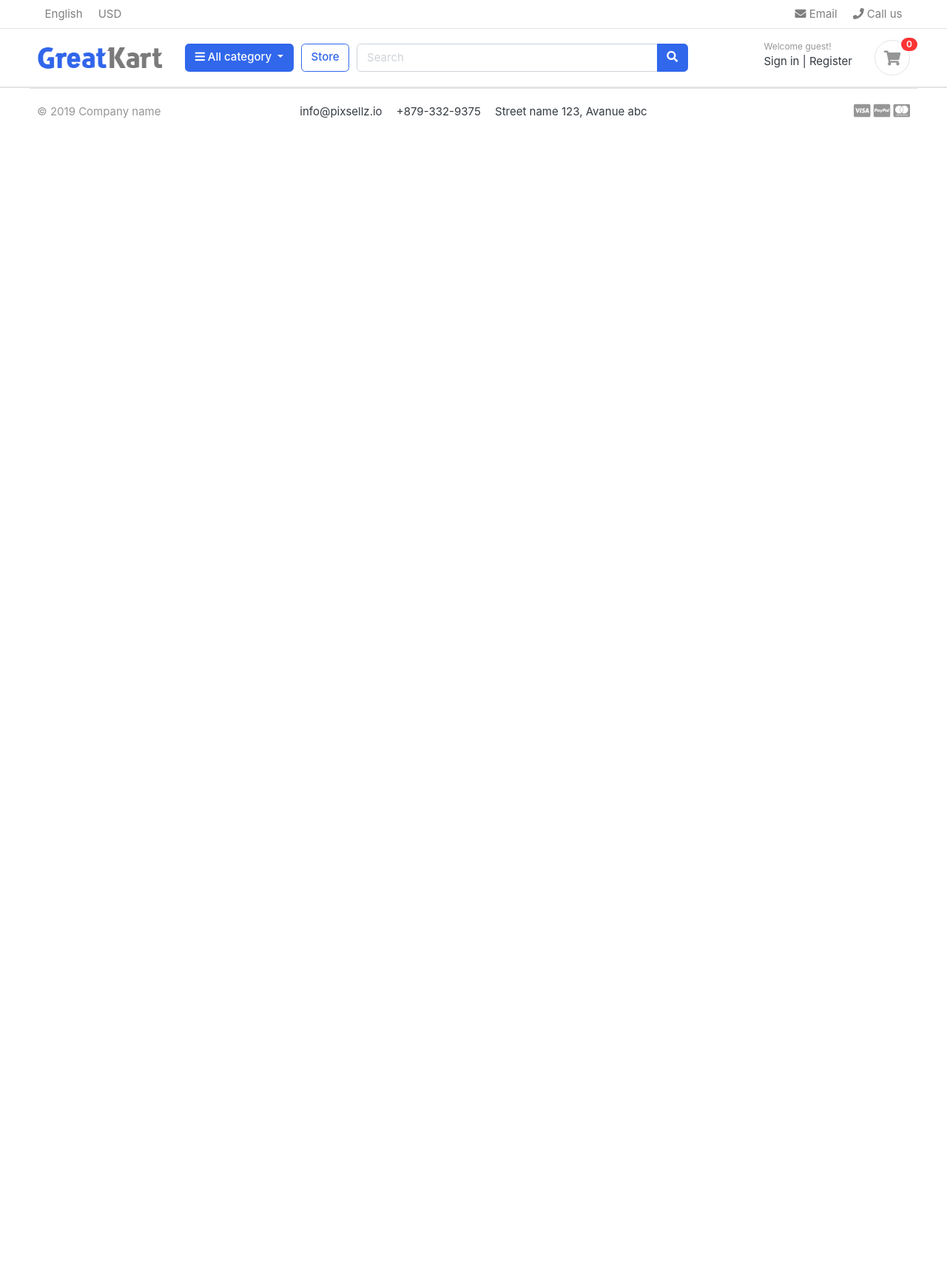
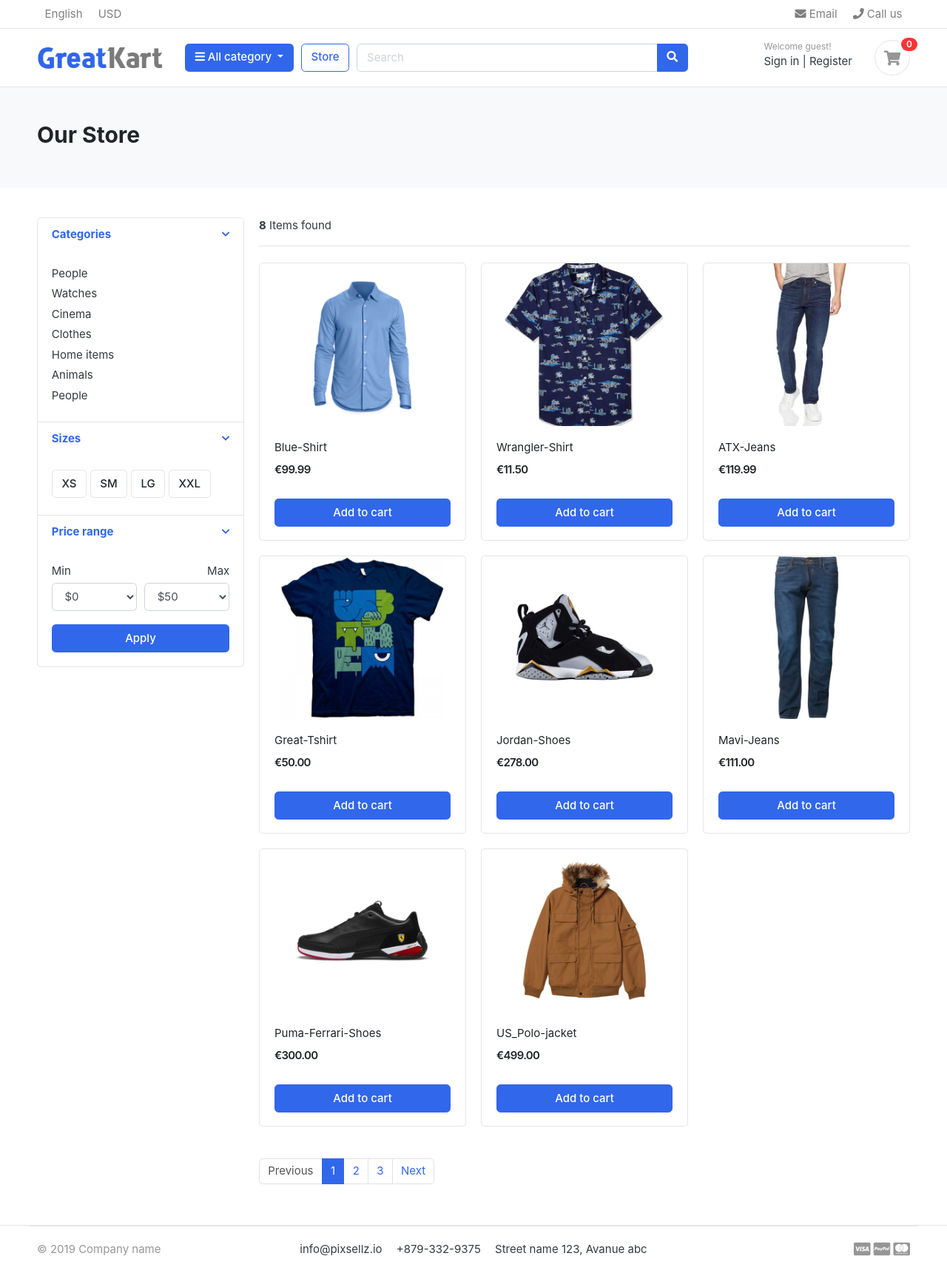
Before and after one commit to Brianconn71/GreatKart, a Django app: page /store/ in a window 1280 px wide. Shown: the whole page at 74% size. Before the commit the page ends 160 px from the top, so only its background shows below. Run offline with Django 3.2, Linux system fonts and the light colour scheme; data comes from the database, SQL or seed files in the repository; some libraries are stand-ins or nearby versions; some web fonts are replaced.

Commit message:
added store page set up

```diff
--- a/store/urls.py
+++ b/store/urls.py
@@ -3,5 +3,6 @@ from . import views
 
 
 urlpatterns = [
-    path('', views.store, name='store')
+    path('', views.store, name='store'),
+    path('<slug:category_slug>/', views.store, name='store')
 ]
--- a/store/views.py
+++ b/store/views.py
@@ -1,7 +1,14 @@
 from django.shortcuts import render
+from .models import Product
 
 # Create your views here.
 def store(request):
-    context = {}
+    products = Product.objects.all().filter(is_available=True)
+    product_count = products.count()
+
+    context = {
+        'products': products,
+        'product_count': product_count,
+    }
     template= "store/store.html"
     return render(request, template, context)
--- a/templates/store/store.html
+++ b/templates/store/store.html
@@ -1,6 +1,176 @@
 {% extends 'base.html' %}
+{% load static %}
 
 {% block content %}
+<!-- ========================= SECTION PAGETOP ========================= -->
+<section class="section-pagetop bg">
+<div class="container">
+	<h2 class="title-page">Our Store</h2>
+
+</div> <!-- container //  -->
+</section>
+<!-- ========================= SECTION INTRO END// ========================= -->
+
+<!-- ========================= SECTION CONTENT ========================= -->
+<section class="section-content padding-y">
+<div class="container">
+
+<div class="row">
+	<aside class="col-md-3">
+
+<div class="card">
+	<article class="filter-group">
+		<header class="card-header">
+			<a href="#" data-toggle="collapse" data-target="#collapse_1" aria-expanded="true" class="">
+				<i class="icon-control fa fa-chevron-down"></i>
+				<h6 class="title">Categories</h6>
+			</a>
+		</header>
+		<div class="filter-content collapse show" id="collapse_1" style="">
+			<div class="card-body">
+
+				<ul class="list-menu">
+				<li><a href="#">People  </a></li>
+				<li><a href="#">Watches </a></li>
+				<li><a href="#">Cinema  </a></li>
+				<li><a href="#">Clothes  </a></li>
+				<li><a href="#">Home items </a></li>
+				<li><a href="#">Animals</a></li>
+				<li><a href="#">People </a></li>
+				</ul>
+
+			</div> <!-- card-body.// -->
+		</div>
+	</article> <!-- filter-group  .// -->
+	<article class="filter-group">
+		<header class="card-header">
+			<a href="#" data-toggle="collapse" data-target="#collapse_4" aria-expanded="true" class="">
+				<i class="icon-control fa fa-chevron-down"></i>
+				<h6 class="title">Sizes </h6>
+			</a>
+		</header>
+		<div class="filter-content collapse show" id="collapse_4" style="">
+			<div class="card-body">
+			  <label class="checkbox-btn">
+			    <input type="checkbox">
+			    <span class="btn btn-light"> XS </span>
+			  </label>
+
+			  <label class="checkbox-btn">
+			    <input type="checkbox">
+			    <span class="btn btn-light"> SM </span>
+			  </label>
+
+			  <label class="checkbox-btn">
+			    <input type="checkbox">
+			    <span class="btn btn-light"> LG </span>
+			  </label>
+
+			  <label class="checkbox-btn">
+			    <input type="checkbox">
+			    <span class="btn btn-light"> XXL </span>
+			  </label>
+		</div><!-- card-body.// -->
+		</div>
+	</article> <!-- filter-group .// -->
+
+	<article class="filter-group">
+		<header class="card-header">
+			<a href="#" data-toggle="collapse" data-target="#collapse_3" aria-expanded="true" class="">
+				<i class="icon-control fa fa-chevron-down"></i>
+				<h6 class="title">Price range </h6>
+			</a>
+		</header>
+		<div class="filter-content collapse show" id="collapse_3" style="">
+			<div class="card-body">
+
+				<div class="form-row">
+				<div class="form-group col-md-6">
+				  <label>Min</label>
+				  <!-- <input class="form-control" placeholder="$0" type="number"> -->
+				  	<select class="mr-2 form-control">
+						<option value="0">$0</option>
+						<option value="50">$50</option>
+						<option value="100">$100</option>
+						<option value="150">$150</option>
+						<option value="200">$200</option>
+						<option value="500">$500</option>
+						<option value="1000">$1000</option>
+					</select>
+				</div>
+				<div class="form-group text-right col-md-6">
+				  <label>Max</label>
+				  	<select class="mr-2 form-control">
+						<option value="50">$50</option>
+						<option value="100">$100</option>
+						<option value="150">$150</option>
+						<option value="200">$200</option>
+						<option value="500">$500</option>
+						<option value="1000">$1000</option>
+						<option value="2000">$2000+</option>
+					</select>
+				</div>
+				</div> <!-- form-row.// -->
+				<button class="btn btn-block btn-primary">Apply</button>
+			</div><!-- card-body.// -->
+		</div>
+	</article> <!-- filter-group .// -->
+
+</div> <!-- card.// -->
+
+	</aside> <!-- col.// -->
+	<main class="col-md-9">
+
+<header class="border-bottom mb-4 pb-3">
+		<div class="form-inline">
+			<span class="mr-md-auto"><b>{{ product_count }}</b> Items found </span>
+
+		</div>
+</header><!-- sect-heading -->
+
+<div class="row">
+	{% for product in products %}
+	<div class="col-md-4">
+		<figure class="card card-product-grid">
+			<div class="img-wrap">
+
+				<img src="{{ product.images.url }}">
+
+			</div> <!-- img-wrap.// -->
+			<figcaption class="info-wrap">
+				<div class="fix-height">
+					<a href="./product-detail.html" class="title">{{ product.product_name }}</a>
+					<div class="price-wrap mt-2">
+						<span class="price">€{{ product.price }}</span>
+					</div> <!-- price-wrap.// -->
+				</div>
+				<a href="#" class="btn btn-block btn-primary">Add to cart </a>
+			</figcaption>
+		</figure>
+	</div> <!-- col.// -->
+	{% endfor %}
+</div> <!-- row end.// -->
+
+
+<nav class="mt-4" aria-label="Page navigation sample">
+  <ul class="pagination">
+    <li class="page-item disabled"><a class="page-link" href="#">Previous</a></li>
+    <li class="page-item active"><a class="page-link" href="#">1</a></li>
+    <li class="page-item"><a class="page-link" href="#">2</a></li>
+    <li class="page-item"><a class="page-link" href="#">3</a></li>
+    <li class="page-item"><a class="page-link" href="#">Next</a></li>
+  </ul>
+</nav>
+
+	</main> <!-- col.// -->
+
+</div>
+
+</div> <!-- container .//  -->
+</section>
+<!-- ========================= SECTION CONTENT END// ========================= -->
+</body>
+</html>
 
 
 {% endblock %}
```
